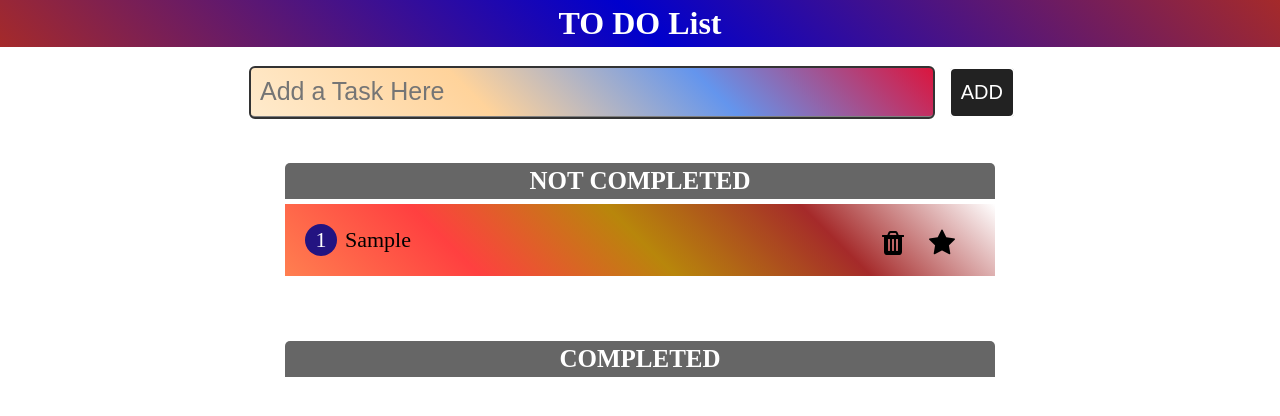
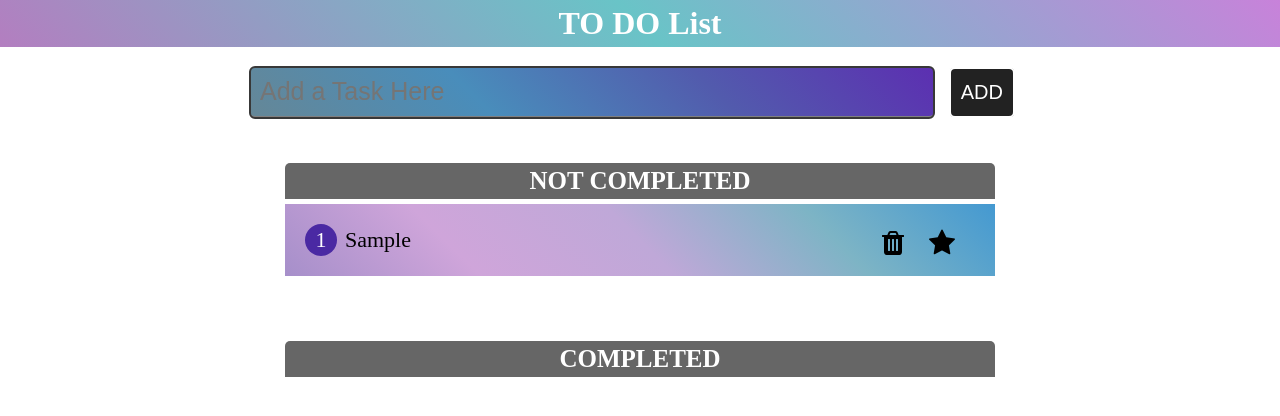
Before and after one commit to GanaShreeC/task2, a plain HTML site: page index.html in a window 1280 px wide. Both pictures are taken after typing "Sample" into the empty fields and a click on the button "ADD". Drawn offline with Linux system fonts and the light colour scheme.

Commit message:
Update style.css

```diff
--- a/style.css
+++ b/style.css
@@ -11,7 +11,7 @@ body{
     background-size: cover;
 }
 .header{
-    background: linear-gradient(45deg,#a52a2a,#0000cd,#a52a2a);
+    background: linear-gradient(45deg,#b37ec0,#69c4c7,#c882da);
     justify-content: center;
     display: flex;
     padding: 5px;
@@ -30,10 +30,10 @@ body{
 }
 .AddTask > input[type="text"]{
     width: 90%;
-    color: #333;
+    color: #383838;
     border: none;
     border-bottom: 2px solid gray;
-    background: linear-gradient(45deg,#ffebcd,#ffd39b,#6495ed,#dc143c);
+    background: linear-gradient(45deg,#658797,#498dbb,#525bad,#5c2fb1);
     border-radius: 5px;
     padding: 10px;
     font-size: 25px;
@@ -77,16 +77,16 @@ ol li{
     width: 100%;
     padding: 20px;
     margin: 5px 0;
-    background: linear-gradient(45deg,#ff7f50,#ff4040,#b8860b,#a52a2a,#fff);
+    background: linear-gradient(45deg,#a68fca,#cfa5da,#bfa8d8,#7db4c5,#4499d1);
     font-size: 22px;
     counter-increment: my-counter;
 }
 ol.Completed li{
-    background: linear-gradient(45deg,#7fff00,#6495ed,#00ffff,#458b00,#fff);
+    background: linear-gradient(45deg,#a68fca,#cfa5da,#bfa8d8,#7db4c5,#4499d1);
 }
 ol li::before{
     content: counter(my-counter);
-    background: #231381;
+    background: #4a29a3;
     width: 2rem;
     height: 2rem;
     border-radius: 50%;
@@ -109,7 +109,7 @@ li button{
 }
 button:hover{
     box-shadow: 0 0 5px cyan,
-    0 0 25px cyan, 0 0 50px cyan,
-    0 0 100px cyan, 0 0 200px cyan;
+    0 0 15px rgb(37, 230, 230), 0 0 20px rgb(59, 219, 219),
+    0 0 10px rgb(25, 226, 226), 0 0 50px rgb(87, 175, 175);
     transition: 1s;
 }
```
